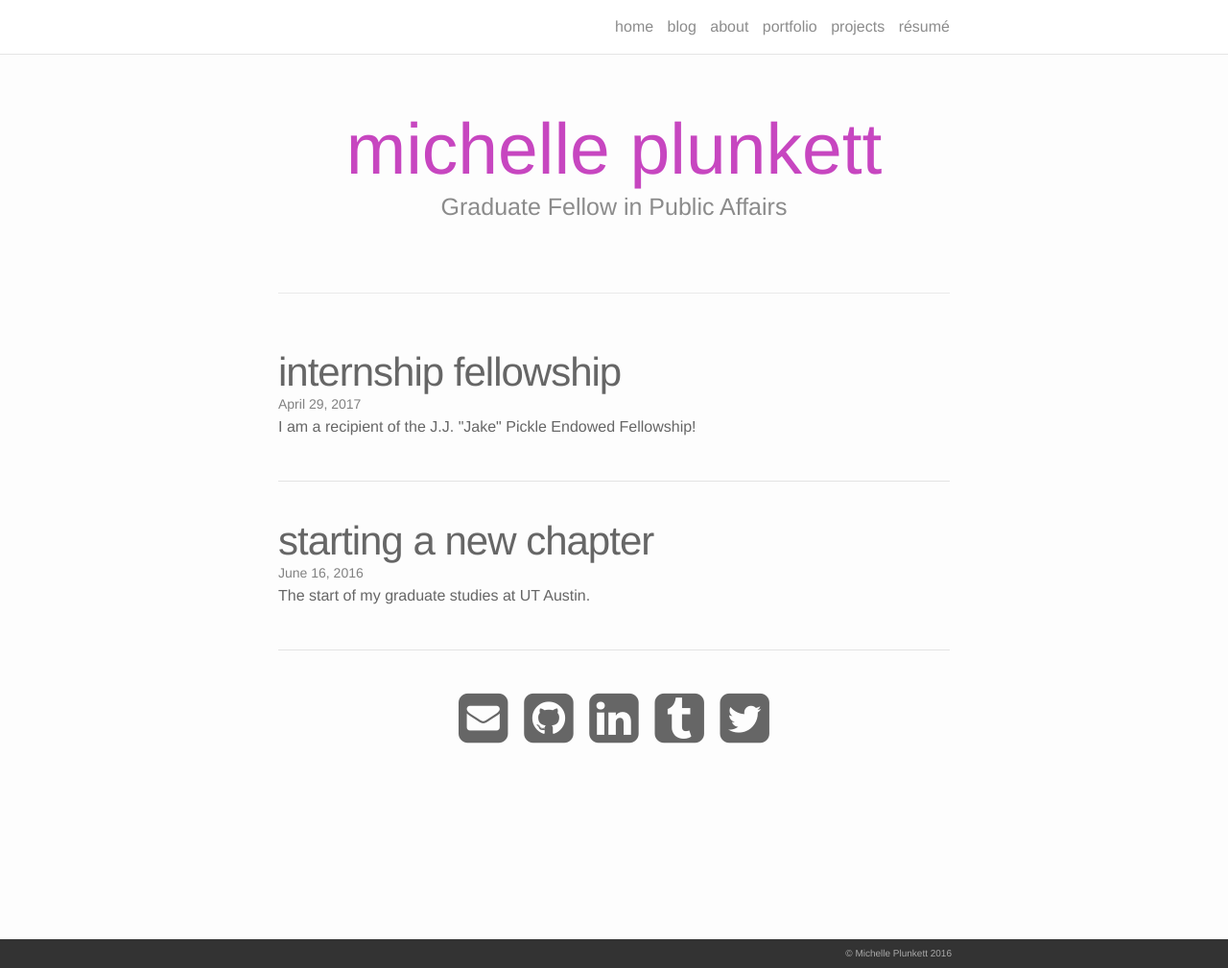
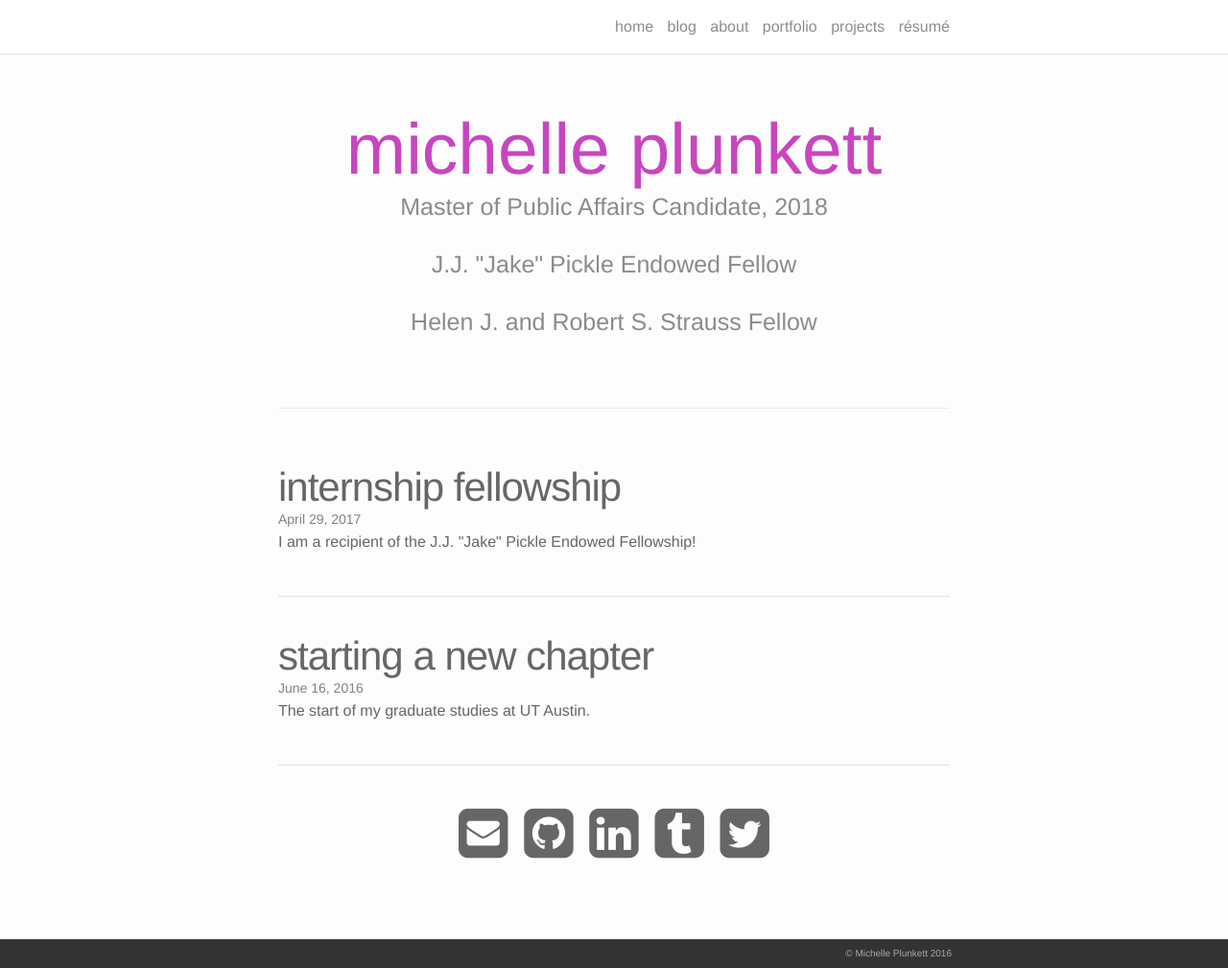
Before and after one commit to michelleplunkett/michelleplunkett.github.io, a Jekyll site: the page built from index.html, in a window 1280 px wide and 1009 px high. Shown: the whole window at 96% size. Built offline with Jekyll 4.4.1, drawn with Linux system fonts in a browser that asks for light colours; nearby versions of some CDN libraries; the list of posts is cut into pages by our own code.

Commit message:
Update index.html

```diff
--- a/index.html
+++ b/index.html
@@ -4,7 +4,9 @@ layout: default
 
 <div class="header-bar">
   <h1>michelle plunkett</h1>
-  <h2>Graduate Fellow in Public Affairs</h2>
+  <h2>Master of Public Affairs Candidate, 2018</h2>
+  <h2>J.J. "Jake" Pickle Endowed Fellow</h2>
+  <h2>Helen J. and Robert S. Strauss Fellow</h2>
   <br/>
   <hr>
   <br/>
```
